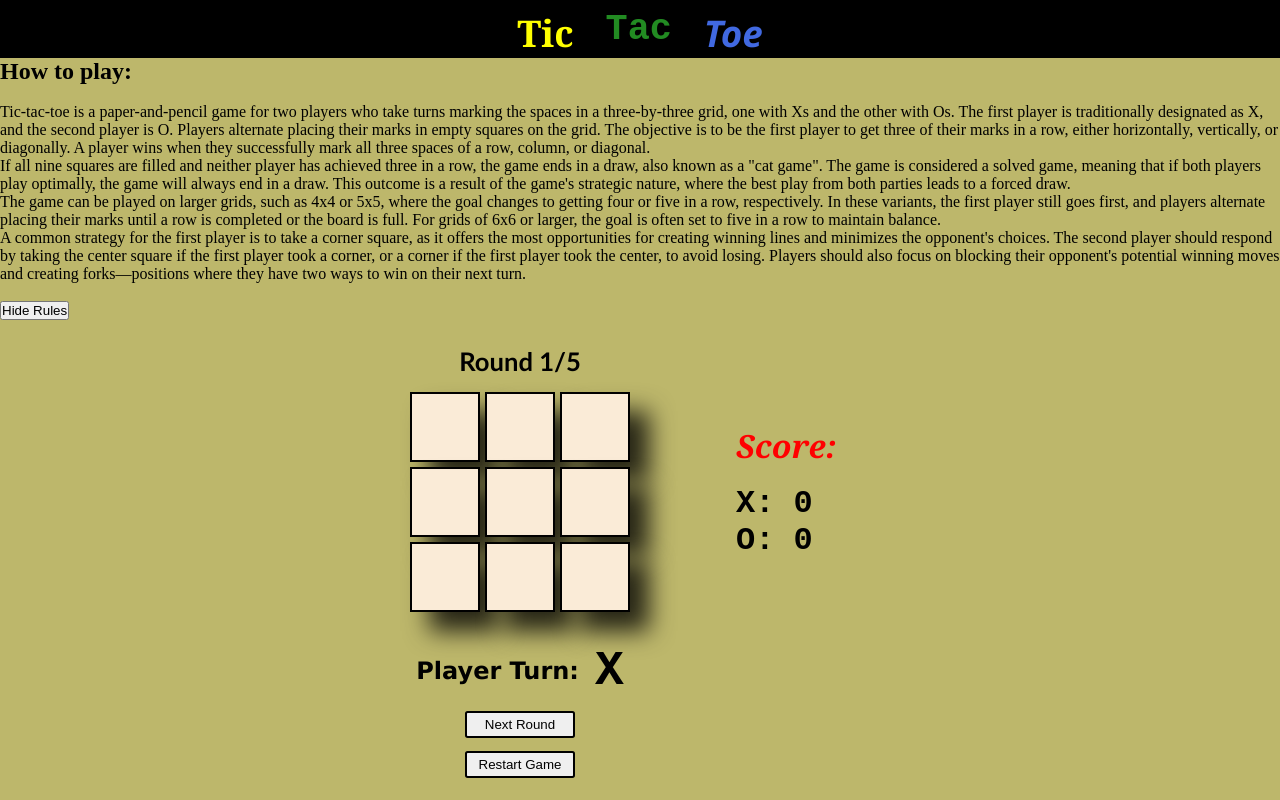
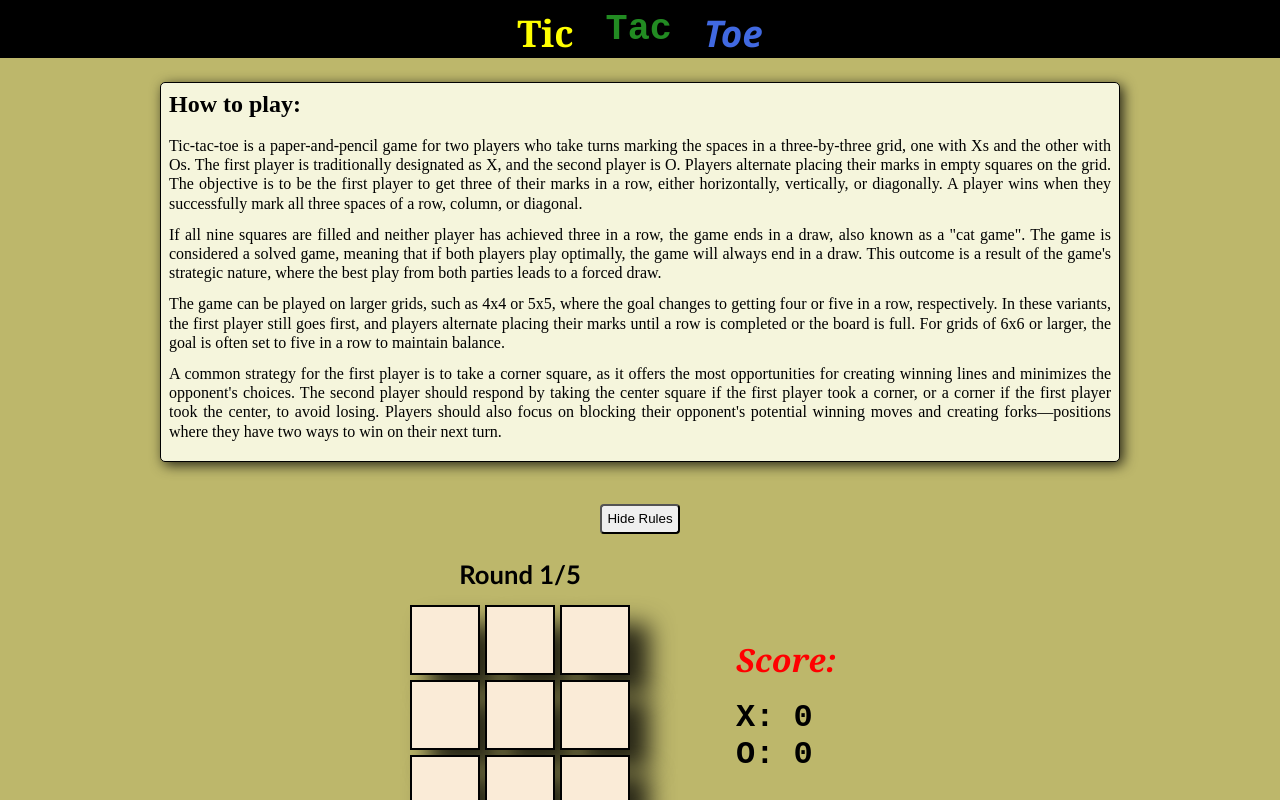
Before and after one commit to S7lkr/Tic-Tac-Toe, a plain HTML site: page index.html in a window 1280 px wide. Both pictures are taken after a click on the button "Show Rules". Shown: the top 800 px of the page. Drawn offline with Linux system fonts and the light colour scheme.

Commit message:
update visuals: thin border on buttons & change hover color

```diff
--- a/styles.css
+++ b/styles.css
@@ -29,10 +29,33 @@ div.header {
     padding-top: 0.5em;
     /* padding-bottom: 4em; */
 }
+#rules-text {
+    font-family: 'Times New Roman', Times, serif;
+    background-color: beige;
+    display: none;
+    border: 1px solid black;
+    border-radius: 5px;
+    box-shadow: 0.2em 0.2em 0.8em 0 rgb(0, 0, 0, 0.8);
+    margin: 1.5em auto;
+    padding: 0.5em;
+    max-width: 75%;
+}
 h1 {
     display: inline-block;
     font-size: 2.3em;
     font-weight: bold;
+}
+p {
+    text-align: justify;
+    line-height: 1.2em;
+    margin-bottom: 0.75em;
+}
+.rules button {
+    display: block;
+    margin: 0 auto;
+    padding: 0.4em;
+    border-radius: 0.3em;
+
 }
 #word1 {
     font-family: Cambria, Cochin, Georgia, Times, 'Times New Roman', serif;
@@ -104,7 +127,7 @@ div.buttons button {
     height: auto;
     margin-top: 1em;
     padding: 0.3em;
-    border: 2px solid black;
+    border: 1px solid black;
     border-radius: 0.2em;
 }
 .buttons button a {
@@ -113,18 +136,20 @@ div.buttons button {
     font-size: 1.2em;
     font-family:'Gill Sans', 'Gill Sans MT', Calibri, 'Trebuchet MS', sans-serif;
 }
+.rules button:hover {
+    background-color: rgb(241, 217, 78);
+    border: 2px solid black;
+    box-shadow: 0.2em 0.2em 0.6em 0 rgb(0, 0, 0, 0.5);
+}
 .buttons button#next:hover {
     background-color: lightgreen;
-    width: 8.5em;
-    height: auto;
-    border: 3px solid black;
+    border: 2px solid black;
     box-shadow: 0.2em 0.2em 0.6em 0 rgb(0, 0, 0, 0.5);
 }
+
 .buttons button#restart:hover {
-    background-color: red;
-    width: 8.5em;
-    height: auto;
-    border: 3px solid black;
+    background-color: lightcoral;
+    border: 2px solid black;
     box-shadow: 0.2em 0.2em 0.6em 0 rgb(0, 0, 0, 0.5);
 }
 .score-container {
```
